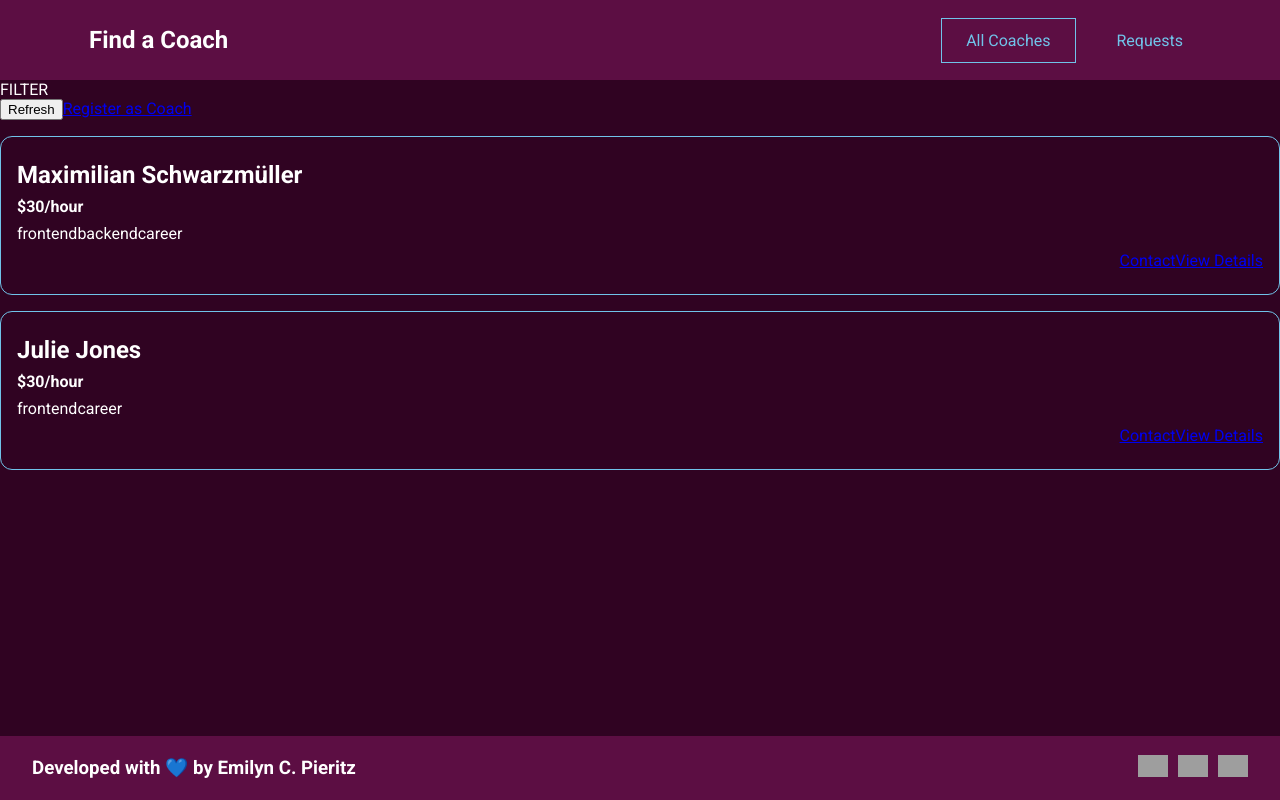
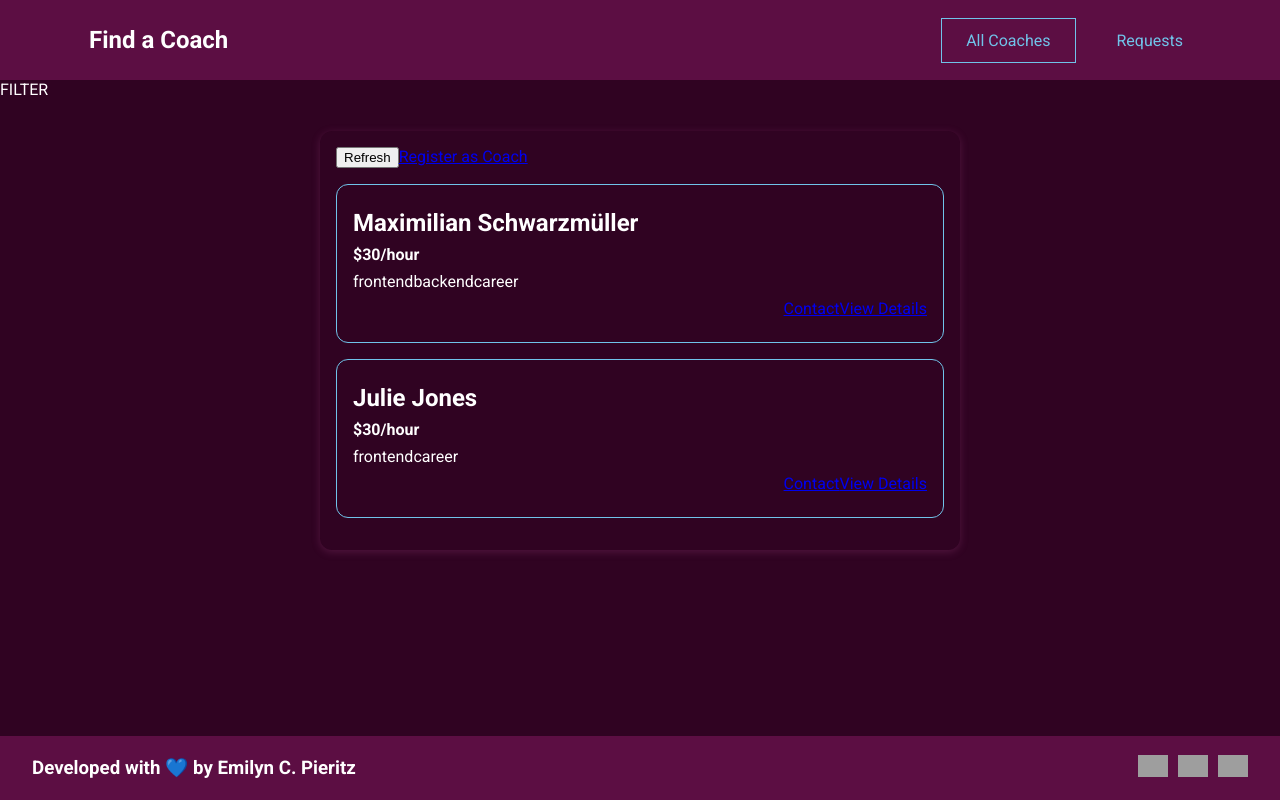
Before and after one commit to ecpieritz/find-a-coach, a Vue app: page /coaches in a window 1280 px wide. Built offline with nearby package versions, Linux system fonts and the light colour scheme; grey boxes are pictures that could not be loaded.

Commit message:
Added BaseCard to the project

```diff
--- a/src/components/ui/BaseCard.vue
+++ b/src/components/ui/BaseCard.vue
@@ -13,7 +13,7 @@ export default {
 <style scoped>
 .card {
   border-radius: 12px;
-  box-shadow: 0 2px 8px rgba(0, 0, 0, 0.26);
+  box-shadow: 0 2px 8px rgba(180, 76, 147, 0.26);
   padding: 1rem;
   margin: 2rem auto;
   max-width: 40rem;
--- a/src/main.js
+++ b/src/main.js
@@ -3,10 +3,13 @@ import { createApp } from 'vue';
 import router from './router.js'
 import store from './store/index.js'
 import App from './App.vue'
+import BaseCard from './components/ui/BaseCard.vue'
 
 const app = createApp(App)
 
 app.use(router)
 app.use(store)
 
+app.component('base-card', BaseCard)
+
 app.mount('#app');
--- a/src/pages/coaches/CoachesList.vue
+++ b/src/pages/coaches/CoachesList.vue
@@ -4,6 +4,7 @@
       FILTER
     </section>
     <section>
+      <base-card>
         <div class="constrols">
           <button>Refresh</button>
           <router-link to="/register">Register as Coach</router-link>
@@ -14,15 +15,18 @@
             :last-name="coach.lastName" :rate="coach.hourlyRate" :areas="coach.areas"></coach-item>
         </ul>
         <!-- <h3 v-else>No coaches found.</h3> -->
+      </base-card>
     </section>
   </div>
 </template>
 
 <script>
 import CoachItem from '../../components/coaches/CoachItem.vue'
+import BaseCard from '../../components/ui/BaseCard.vue'
 export default {
   components: {
-    CoachItem
+    CoachItem,
+    BaseCard
   },
   computed: {
     filteredCoaches(){
```
Lines whose indentation alone changed are shown as unchanged.
